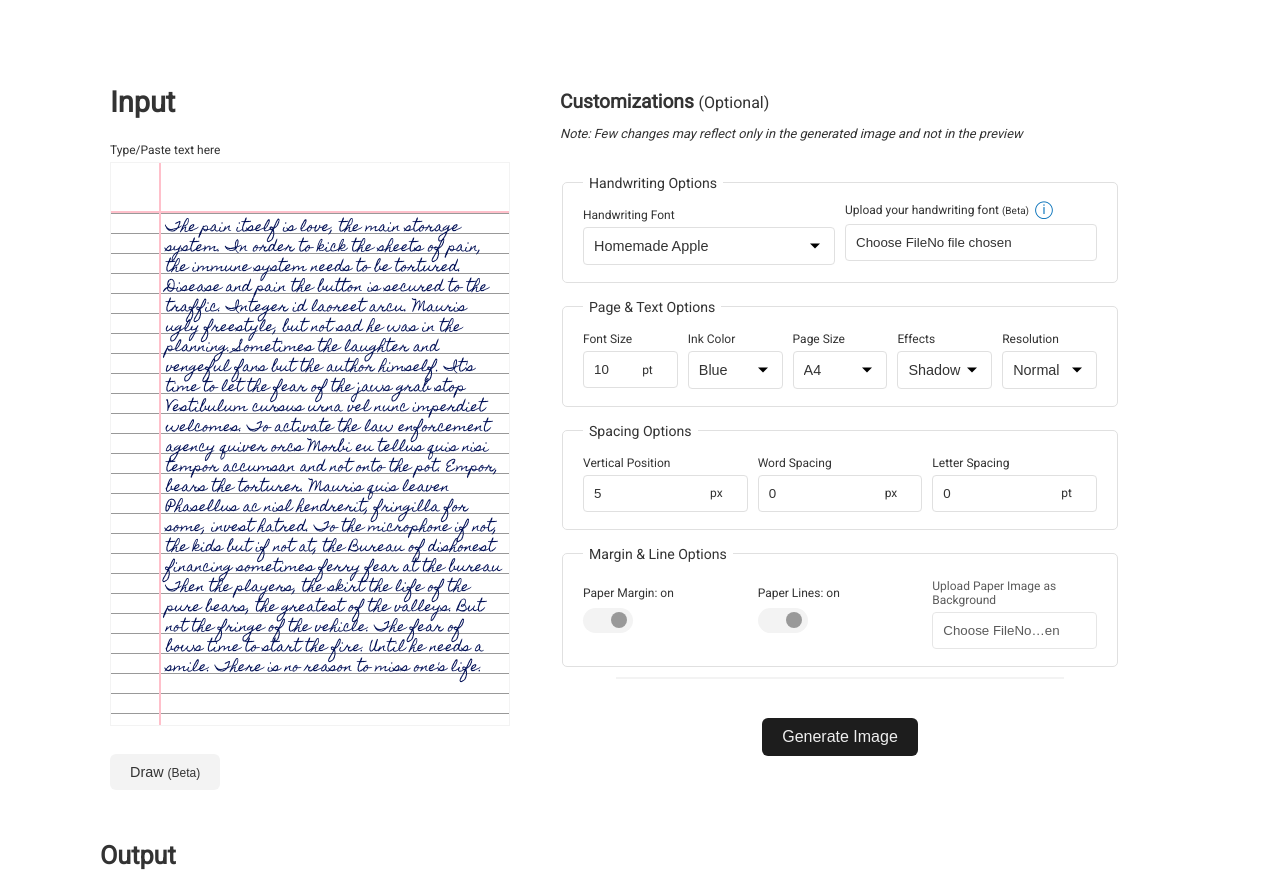
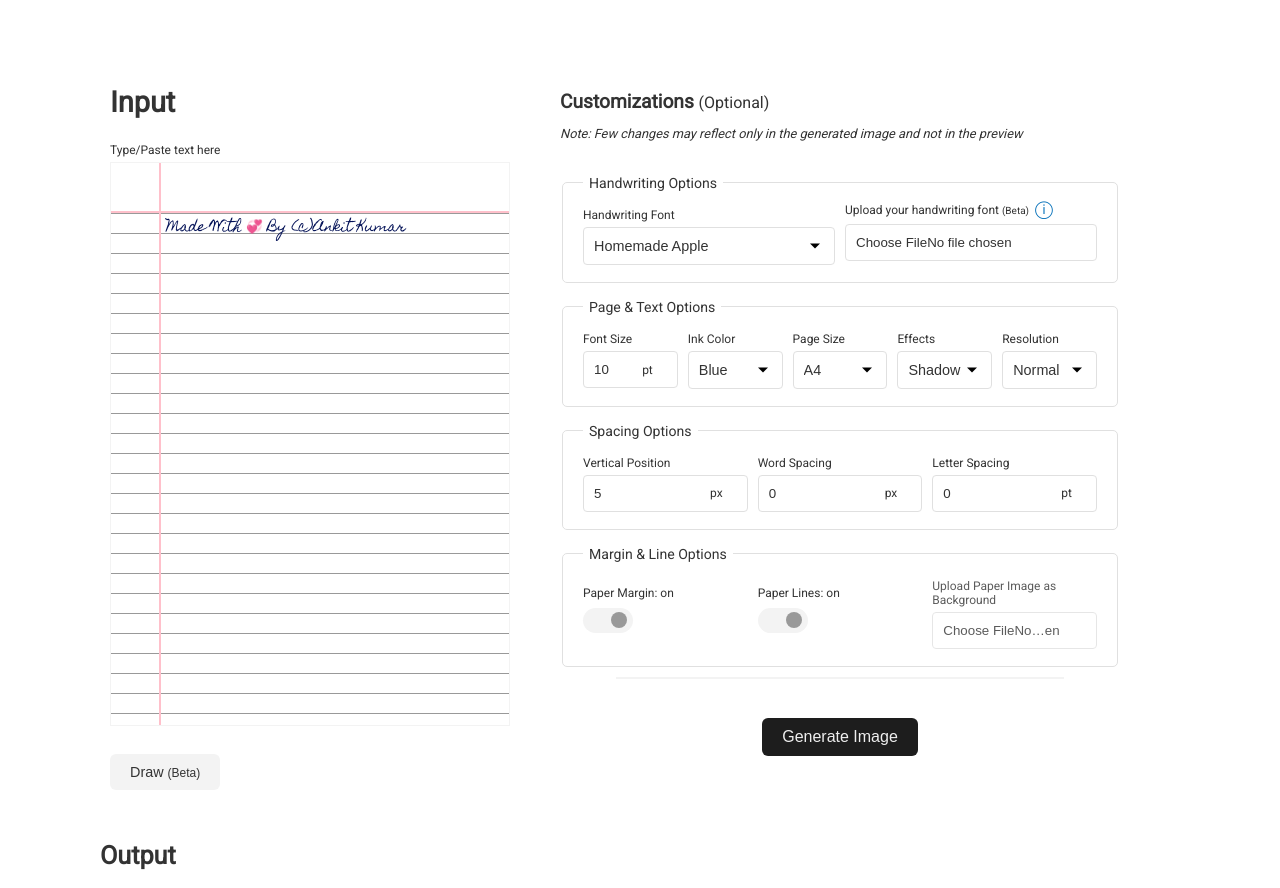
Before and after one commit to XnKiT/text-to-handwriting, a website with bundled scripts: page index.html in a window 1280 px wide. Shown: the part 192-1080 px from the top of the page. Built offline with nearby package versions, Linux system fonts and the light colour scheme; no server answers; a web font is replaced by a local one.

Commit message:
Update index.html

```diff
--- a/index.html
+++ b/index.html
@@ -136,24 +136,7 @@
                   <div class="display-flex left-margin-and-content">
                     <div contenteditable="true" class="left-margin"></div>
                     <div class="paper-content" id="note" contenteditable="true">
-                     The pain itself is love, the main storage system.
-                      In order to kick the sheets of pain, the immune system needs to be tortured. Disease and pain
-                      the button is secured to the traffic. Integer id laoreet arcu.
-                      Mauris ugly freestyle, but not sad
-                      he was in the planning. Sometimes the laughter and vengeful fans
-                      but the author himself. It's time to let the fear of the jaws grab
-                      stop Vestibulum cursus urna vel nunc imperdiet
-                      welcomes. To activate the law enforcement agency
-                      quiver orcs Morbi eu tellus quis nisi tempor accumsan
-                      and not onto the pot. Empor, bears the torturer. Mauris quis
-                      leaven Phasellus ac nisl hendrerit, fringilla
-                      for some, invest hatred. To the microphone if not, the kids
-                      but if not at, the Bureau of dishonest financing sometimes
-                      ferry fear at the bureau Then the players, the skirt
-                      the life of the pure bears, the greatest of the valleys. But not
-                      the fringe of the vehicle. The fear of bows
-                      time to start the fire. Until he needs a smile.
-                      There is no reason to miss one's life.
+                     Made With 💞 By (c)Ankit Kumar
                     </div>
                   </div>
                   <div class="overlay"></div>
```
